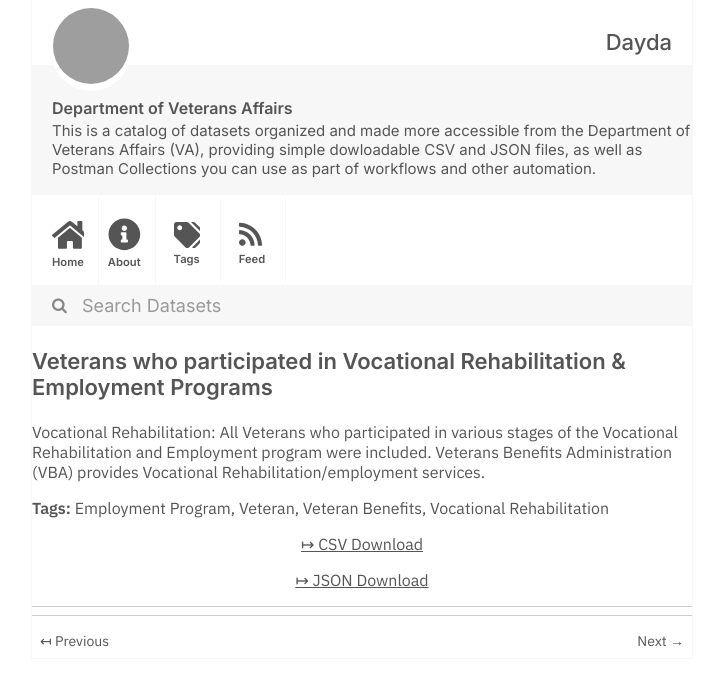
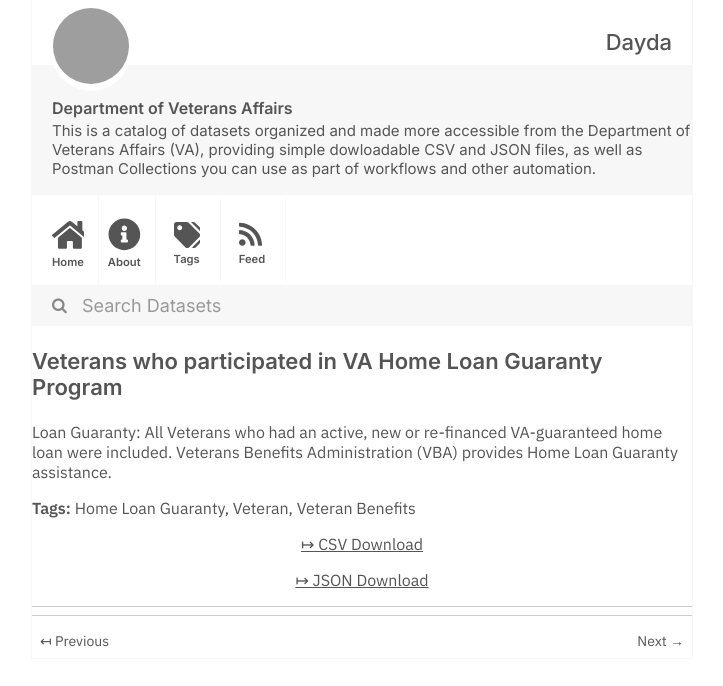
Before and after one commit to dayda-entities/department-of-veterans-affairs, a Jekyll site: the page built from _posts/2021-03-19-veterans-who-participated-in-v.md, in a window 1280 px wide, cut to the strip 0-686 px from the top of the page. Shown: the whole strip, without its empty margins (278-1001 px from the left). Built offline with Jekyll 4.4.1, drawn with Linux system fonts in a browser that asks for light colours; grey boxes are pictures that could not be loaded.

```diff
--- a/_posts/2021-03-19-veterans-who-participated-in-v.md
+++ b/_posts/2021-03-19-veterans-who-participated-in-v.md
@@ -1,18 +1,17 @@
 ---
-title: Veterans who participated in Vocational Rehabilitation & Employment Programs
-created: '2021-03-19T19:53:08.757460'
-modified: '2021-04-21T21:10:29.451168'
+title: Veterans who participated in VA Home Loan Guaranty Program
+created: '2021-03-19T19:51:39.904968'
+modified: '2021-04-21T20:47:07.009632'
 state: active
 type: dataset
 tags:
-  - Employment Program
+  - Home Loan Guaranty
   - Veteran
   - Veteran Benefits
-  - Vocational Rehabilitation
 groups: []
-csv_url: 'https://www.data.va.gov/api/views/y94k-kvst/rows.csv?accessType=DOWNLOAD'
-json_url: 'https://www.data.va.gov/api/views/y94k-kvst/rows.json?accessType=DOWNLOAD'
+csv_url: 'https://www.data.va.gov/api/views/ey9g-uxvm/rows.csv?accessType=DOWNLOAD'
+json_url: 'https://www.data.va.gov/api/views/ey9g-uxvm/rows.json?accessType=DOWNLOAD'
 layout: post
 
 ---
-Vocational Rehabilitation: All Veterans who participated in various stages of the Vocational Rehabilitation and Employment program were included. Veterans Benefits Administration (VBA) provides Vocational Rehabilitation/employment services.
+Loan Guaranty: All Veterans who had an active, new or re-financed VA-guaranteed home loan were included. Veterans Benefits Administration (VBA) provides Home Loan Guaranty assistance.
```
